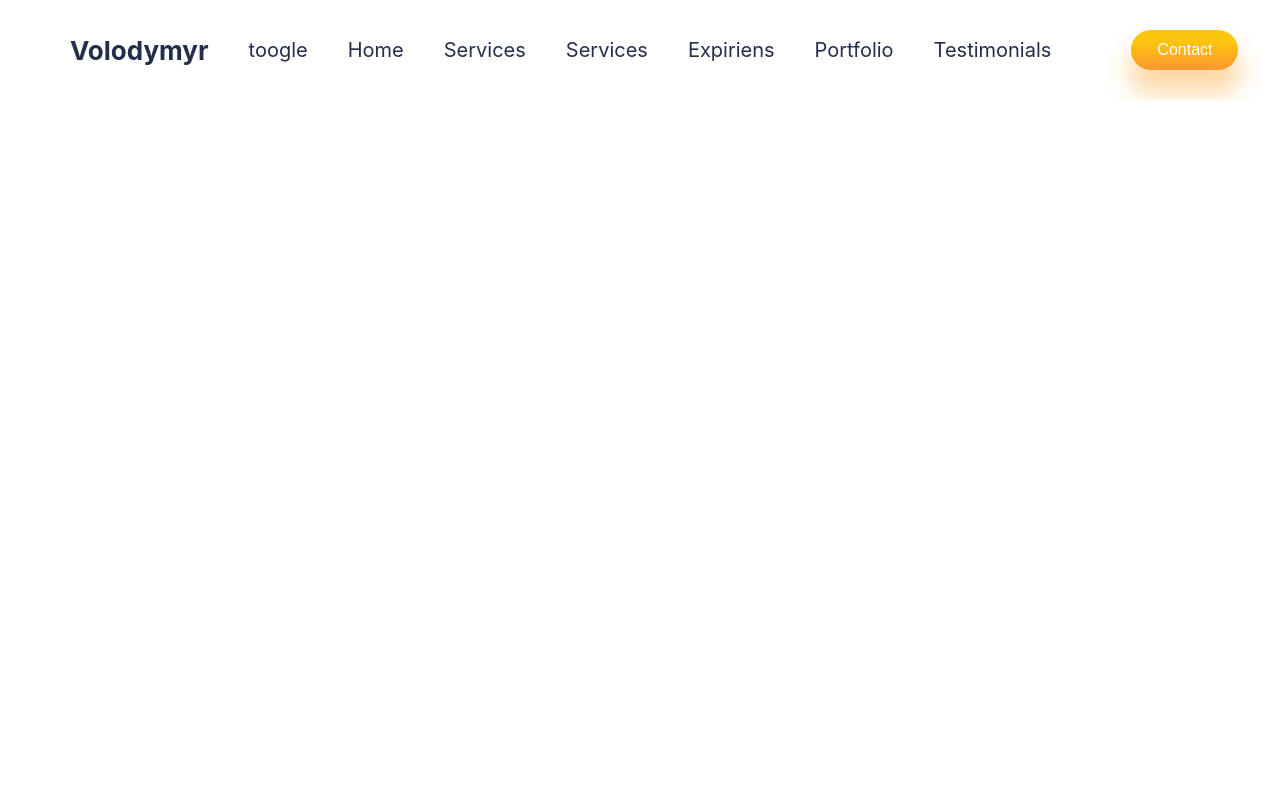
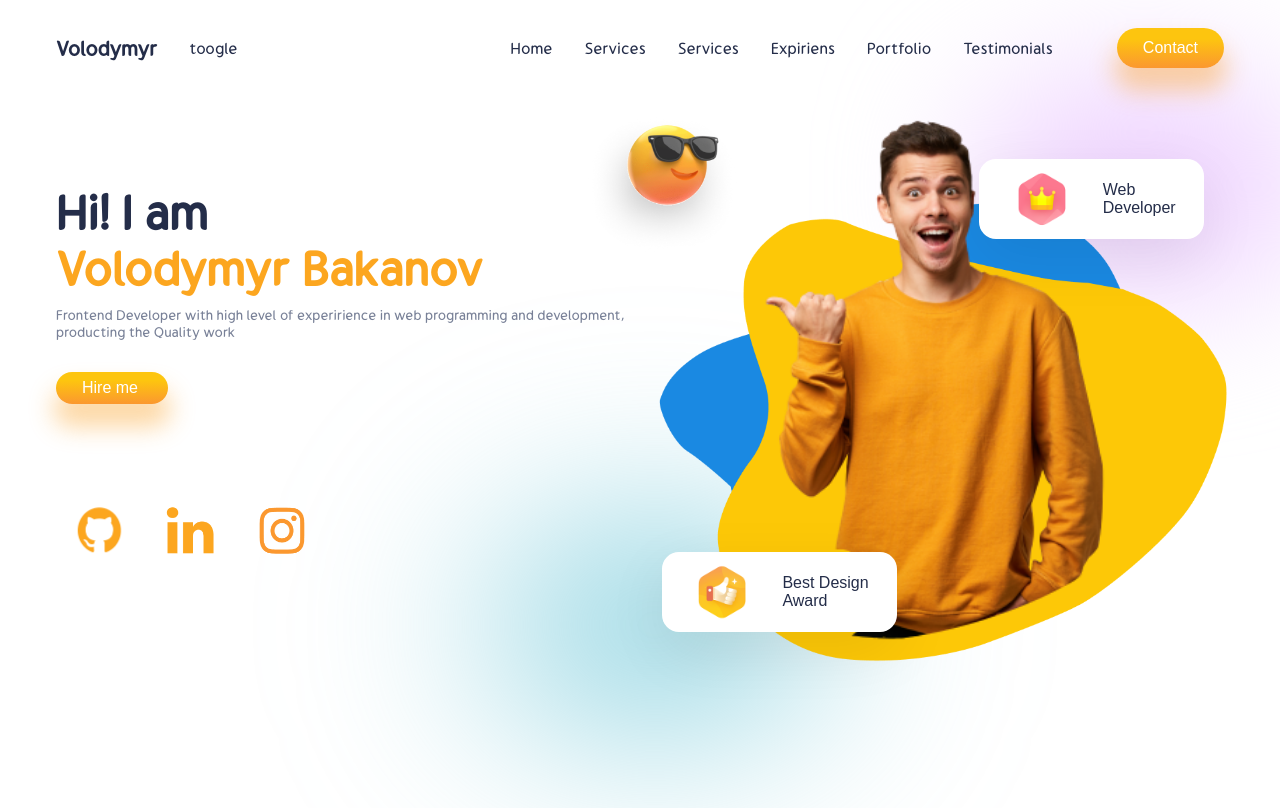
Before and after one commit to Vladimir0657305/personal-site-react, a React (Create React App) app in the folder personal-site-react/: page / in a window 1280 px wide. Built offline with nearby package versions, Linux system fonts and the light colour scheme.

Commit message:
create intro stction

```diff
--- a/personal-site-react/public/index.html
+++ b/personal-site-react/public/index.html
@@ -7,32 +7,16 @@
     <meta name="theme-color" content="#000000" />
     <meta
       name="description"
-      content="Web site created using create-react-app"
+      content="WMy personal site"
     />
-    <link rel="preconnect" href="https://fonts.googleapis.com">
-    <link rel="preconnect" href="https://fonts.gstatic.com" crossorigin>
-    <link href="https://fonts.googleapis.com/css2?family=Manrope:wght@300;400;500;600;700;800&display=swap"
-      rel="stylesheet">
-    <link
+    <!-- <link rel="preconnect" href="https://fonts.googleapis.com"> -->
+    <!-- <link rel="preconnect" href="https://fonts.gstatic.com" crossorigin> -->
+    <!-- <link href="https://fonts.googleapis.com/css2?family=Manrope:wght@300;400;500;600;700;800&display=swap"
+      rel="stylesheet"> -->
+    <!-- <link
       href="https://fonts.googleapis.com/css2?family=Raleway:ital,wght@0,300;0,400;0,600;0,700;0,900;1,300;1,400;1,600;1,700;1,900&display=swap"
-      rel="stylesheet">
-    <style>
-      @font-face {
-        font-family: Gumela;
-        src: url(../src/fonts/Gumela/*);
-      }
-      *{
-        /* font-family: Manrope; */
-        /* font-family: Raleway; */
-        /* Raleway; */
-        /* Gumela; */
-        font-weight: normal;
-        font-size: 20px;
-      }
-      body{
-        margin: 0;
-      }
-    </style>
+      rel="stylesheet"> -->
+
     <link rel="apple-touch-icon" href="%PUBLIC_URL%/logo192.png" />
     <!--
       manifest.json provides metadata used when your web app is installed on a
--- a/personal-site-react/src/App.js
+++ b/personal-site-react/src/App.js
@@ -1,10 +1,12 @@
 import Navbar from './Components/Navbar/Navbar';
 import './App.css';
+import Intro from './Components/Intro/Intro';
 
 function App() {
   return (
     <div className="App">
       <Navbar/>
+      <Intro/>
     </div>
   );
 }
--- /dev/null
+++ b/personal-site-react/src/Components/FloatingDiv/FloatingDiv.css
@@ -0,0 +1,17 @@
+.floatingdiv {
+    justify-content: space-around;
+    display: flex;
+    background: white;
+    box-shadow: var(--boxShadow);
+    border-radius: 17px;
+    align-items: center;
+    padding: 0 28px 0 0;
+    height: 5rem;
+}
+.floatingdiv>img {
+    transform: scale(0.4);
+}
+.floatingdiv>span {
+    font-family: sans-serif;
+    font-size: 16px;
+}
--- /dev/null
+++ b/personal-site-react/src/Components/FloatingDiv/FloatingDiv.jsx
@@ -0,0 +1,17 @@
+import React from 'react';
+import './FloatingDiv.css';
+
+const FloatingDiv = ({image, txt1, txt2}) => {
+    return (
+        <div className="floatingdiv">
+            <img src={image} alt=""/>
+            <span>
+                {txt1}
+                <br />
+                {txt2}
+            </span>
+        </div>
+    )
+}
+
+export default FloatingDiv
--- a/personal-site-react/src/Components/Intro/Intro.css
+++ b/personal-site-react/src/Components/Intro/Intro.css
@@ -0,0 +1,90 @@
+.intro {
+    display: flex;
+    height: 77vh;
+    margin-top: 6rem;
+}
+.i-left {
+    display: flex;
+    position: relative;
+    flex: 1;
+    flex-direction: column;
+    gap: 2rem;
+}
+.i-name {
+    display: flex;
+    flex-direction: column;
+}
+.i-name>:nth-child(1) {
+    color: var(--black);
+    font-weight: 700;
+    font-size: 3rem;
+}
+.i-name>:nth-child(2) {
+    color: var(--orange);
+    font-weight: 700;
+    font-size: 3rem;
+}
+.i-name>:nth-child(3) {
+    font-weight: 100;
+    font-size: 14px;
+    color: var(--gray);
+    margin-top: 10px;
+}
+.i-button {
+    width: 7rem;
+    height: 2rem;
+    display: flex;
+    place-items: center;
+}
+.i-icons {
+    margin-top: 3rem;
+    display: flex;
+    gap: 0;
+}
+.i-icons>* {
+    transform: scale(0.5);
+}
+.i-icons:hover {
+    cursor: pointer;
+}
+.i-right{
+    flex: 1;
+    position: relative;
+}
+.i-right>* {
+    position: absolute;
+    z-index: 1;
+}
+.i-right>:nth-child(1) {
+    transform: scale(0.69);
+    left: -15%;
+    top: -9%;
+}
+.i-right>:nth-child(2) {
+    top: -4.6rem;
+    transform: scale(0.67);
+    left: -3rem;
+}
+.i-right>:nth-child(3) {
+    transform: scale(1.4);
+    left: 28%;
+}
+.i-right>:nth-child(4) {
+    transform: scale(0.6);
+    top: -19%;
+    left: -18%;
+    border-radius: 50%;
+    padding: 0;
+}
+.blur {
+    position: absolute;
+    width: 22rem;
+    height: 14rem;
+    border-radius: 50%;
+    background: #edd0ff;
+    z-index: -9;
+    top: -18%;
+    left: 56%;
+    filter: blur(72px);
+    color: #72c8d9;
+}
--- a/personal-site-react/src/Components/Intro/Intro.jsx
+++ b/personal-site-react/src/Components/Intro/Intro.jsx
@@ -1,9 +1,56 @@
-import React from 'react'
+import React from 'react';
+import './Intro.css';
+import Github from '../../img/github.png';
+import LinkedIn from '../../img/linkedin.png';
+import Instagram from '../../img/instagram.png';
+import Vector1 from '../../img/Vector1.png';
+import Vector2 from '../../img/Vector2.png';
+import boy from '../../img/boy.png';
+import thumbup from '../../img/thumbup.png';
+import Crown from '../../img/crown.png';
+import glassesimoji from '../../img/glassesimoji.png';
+import FloatingDiv from '../FloatingDiv/FloatingDiv';
+
+
 
 const Intro = () => {
-  return (
+    return (
+        <div className="intro">
+            <div className="i-left">
+                <div className="i-name">
+                    <span>Hi! I am </span>
+                    <span>Volodymyr Bakanov</span>
+                    <span>Frontend Developer with high level of experirience in web programming and development, producting the Quality work</span>
+                </div>
+                <button className="button i-button">Hire me</button>
+                <div className="i-icons">
+                    <a href="https://github.com/Vladimir0657305" target='_blank'>
+                        <img src={Github} alt=""/>
+                    </a>
 
-  )
+                    <img src={LinkedIn} alt=""/>
+                    <img src={Instagram} alt=""/>
+                </div>
+            </div>
+
+            <div className="i-right">
+                <img src={Vector1} alt=""/>
+                <img src={Vector2} alt=""/>
+                <img src={boy} alt=""/>
+                <img src={glassesimoji} alt=""/>
+            <div style={{top:'-4%', left: '58%'}}>
+                <FloatingDiv image={Crown} txt1='Web' txt2='Developer'/>
+            </div>
+            <div style={{top: '23rem', left: '1.4rem'}}>
+                <FloatingDiv image={thumbup} txt1='Best Design' txt2='Award'/>
+            </div>
+            {/* blur divs ================================================================================*/}
+            <div className='blur' style={{background: 'rgb(238 210 255)'}}>
+                    <div className="blur" style={{ background: '#72c8d9', top: '29rem', left: '-30rem', width: '21rem', height: '11rem'}}></div>
+            </div>
+            </div>
+        </div>
+    )
 }
 
 export default Intro
--- a/personal-site-react/src/index.css
+++ b/personal-site-react/src/index.css
@@ -1,6 +1,6 @@
 body {
   margin: 0;
-  font-family: -apple-system, BlinkMacSystemFont, 'Segoe UI', 'Roboto', 'Oxygen',
+  font-family: 'Gumela', -apple-system, BlinkMacSystemFont, 'Segoe UI', 'Roboto', 'Oxygen',
     'Ubuntu', 'Cantarell', 'Fira Sans', 'Droid Sans', 'Helvetica Neue',
     sans-serif;
   -webkit-font-smoothing: antialiased;
@@ -11,3 +11,10 @@
   font-family: source-code-pro, Menlo, Monaco, Consolas, 'Courier New',
     monospace;
 }
+
+@font-face {
+  font-family: Gumela;
+  src: url(../src/fonts/Gumela.otf);
+  font-weight: normal;
+  font-size: 20px;
+}
```
Also changed, not shown: personal-site-react/src/fonts/Gumela.otf (renamed from personal-site-react/src/fonts/Gumela_Regular.otf).
